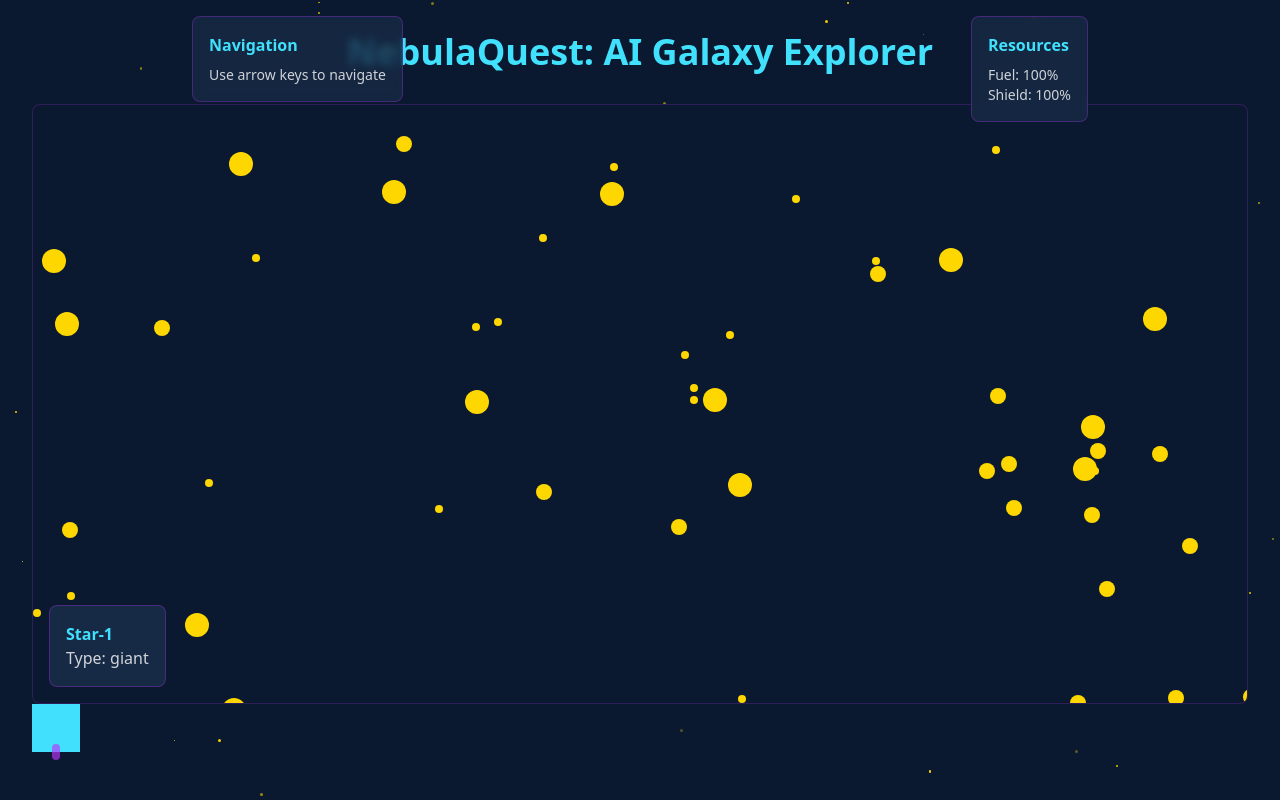
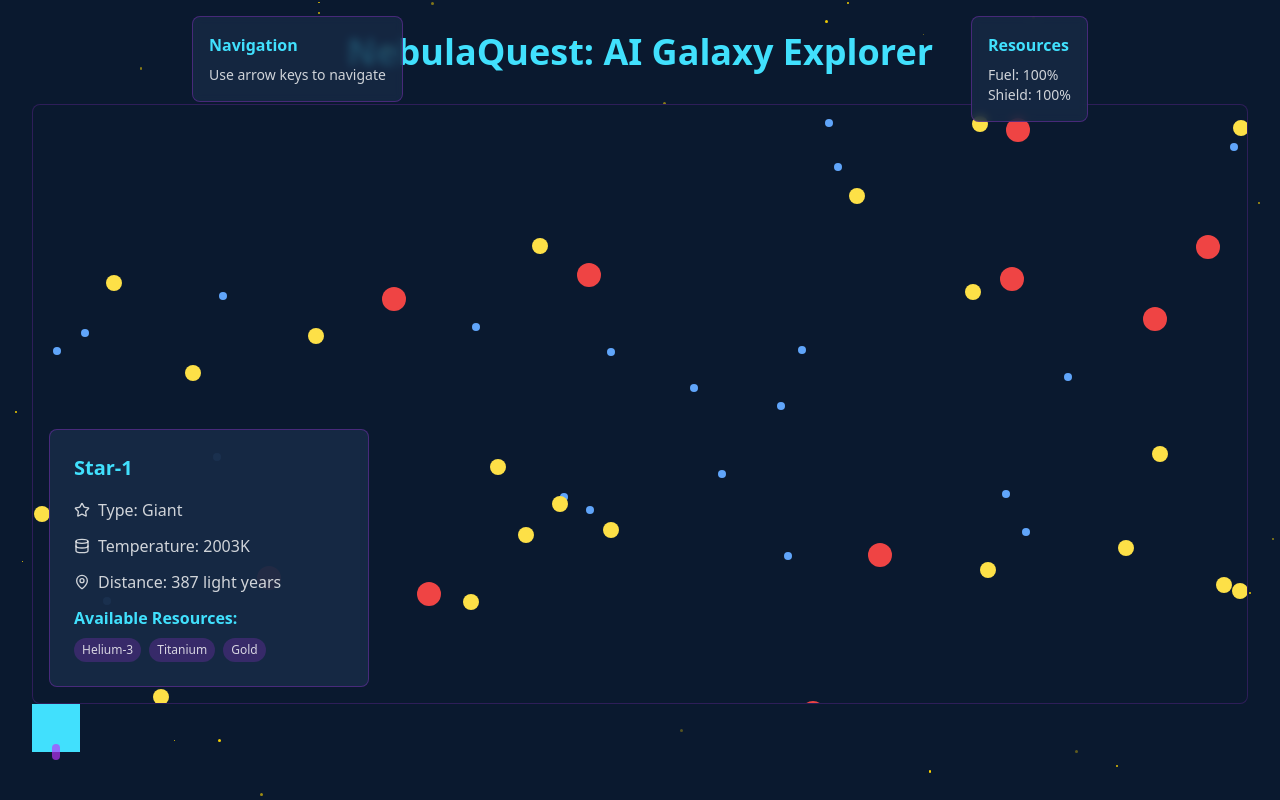
Before and after one commit to ObiwanKenobee/nebulaquest-adventure-simulator, a React (Vite) app: page / in a window 1280 px wide. Both pictures are taken after a click on the element 1155 px from the left and 318 px from the top of the page. Built offline with nearby package versions, Linux system fonts and the light colour scheme.

Commit message:
Add detailed star system info
Implement functionality to display more detailed information about star systems when users click on stars in the GalaxyMap component.
[skip gpt_engineer]

```diff
--- a/src/components/GalaxyMap.tsx
+++ b/src/components/GalaxyMap.tsx
@@ -1,5 +1,11 @@
 import React from 'react';
 import { motion } from 'framer-motion';
+import { Info, Star, Database, MapPin } from 'lucide-react';
+import {
+  HoverCard,
+  HoverCardContent,
+  HoverCardTrigger,
+} from "@/components/ui/hover-card";
 
 interface Star {
   id: number;
@@ -7,15 +13,27 @@ interface Star {
   y: number;
   name: string;
   type: 'normal' | 'giant' | 'dwarf';
+  temperature: number;
+  planets: number;
+  resources: string[];
+  distance: number;
 }
 
 const generateStars = (count: number): Star[] => {
+  const starTypes = ['normal', 'giant', 'dwarf'];
+  const possibleResources = ['Iron', 'Gold', 'Helium-3', 'Titanium', 'Dark Matter'];
+
   return Array.from({ length: count }).map((_, i) => ({
     id: i,
     x: Math.random() * 100,
     y: Math.random() * 100,
     name: `Star-${i + 1}`,
-    type: ['normal', 'giant', 'dwarf'][Math.floor(Math.random() * 3)] as Star['type'],
+    type: starTypes[Math.floor(Math.random() * 3)] as Star['type'],
+    temperature: Math.floor(Math.random() * 10000) + 2000,
+    planets: Math.floor(Math.random() * 8) + 1,
+    resources: Array.from({ length: Math.floor(Math.random() * 3) + 1 })
+      .map(() => possibleResources[Math.floor(Math.random() * possibleResources.length)]),
+    distance: Math.floor(Math.random() * 1000) + 100,
   }));
 };
 
@@ -31,26 +49,88 @@ const GalaxyMap = () => {
     }
   };
 
+  const getStarColor = (type: Star['type']) => {
+    switch (type) {
+      case 'giant': return 'bg-red-500';
+      case 'dwarf': return 'bg-blue-400';
+      default: return 'bg-yellow-300';
+    }
+  };
+
   return (
     <div className="relative w-full h-[600px] bg-space-dark rounded-lg overflow-hidden border border-space-accent1/20">
       {stars.map((star) => (
+        <HoverCard key={star.id}>
+          <HoverCardTrigger asChild>
             <motion.div
-          key={star.id}
-          className={`absolute cursor-pointer ${getStarSize(star.type)} rounded-full bg-space-star hover:scale-150 transition-transform`}
+              className={`absolute cursor-pointer ${getStarSize(star.type)} ${getStarColor(star.type)} rounded-full hover:scale-150 transition-transform`}
               style={{ left: `${star.x}%`, top: `${star.y}%` }}
               whileHover={{ scale: 1.5 }}
               onClick={() => setSelectedStar(star)}
             />
+          </HoverCardTrigger>
+          <HoverCardContent className="w-80 bg-space-darker/95 border-space-accent1/30">
+            <div className="flex justify-between space-x-4">
+              <div className="space-y-1">
+                <h4 className="text-sm font-semibold text-space-accent2">{star.name}</h4>
+                <div className="flex items-center text-xs text-white/70">
+                  <Star className="mr-1 h-3 w-3" /> {star.type.charAt(0).toUpperCase() + star.type.slice(1)} Star
+                </div>
+              </div>
+            </div>
+            <div className="mt-2 text-xs text-white/70 space-y-2">
+              <div className="flex items-center">
+                <Database className="mr-1 h-3 w-3" />
+                Temperature: {star.temperature}K
+              </div>
+              <div className="flex items-center">
+                <MapPin className="mr-1 h-3 w-3" />
+                Distance: {star.distance} light years
+              </div>
+              <div className="flex items-center">
+                <Info className="mr-1 h-3 w-3" />
+                Planets: {star.planets}
+              </div>
+            </div>
+          </HoverCardContent>
+        </HoverCard>
       ))}
 
       {selectedStar && (
-        <div
-          className="absolute bottom-4 left-4 bg-space-darker p-4 rounded-lg border border-space-accent1/30"
-          style={{ backdropFilter: 'blur(8px)' }}
+        <motion.div
+          initial={{ opacity: 0, y: 20 }}
+          animate={{ opacity: 1, y: 0 }}
+          className="absolute bottom-4 left-4 bg-space-darker/95 p-6 rounded-lg border border-space-accent1/30 w-80"
         >
-          <h3 className="text-space-accent2 font-bold">{selectedStar.name}</h3>
-          <p className="text-white/80">Type: {selectedStar.type}</p>
+          <h3 className="text-xl font-bold text-space-accent2 mb-4">{selectedStar.name}</h3>
+          <div className="space-y-3">
+            <div className="flex items-center text-white/80">
+              <Star className="mr-2 h-4 w-4" />
+              <span>Type: {selectedStar.type.charAt(0).toUpperCase() + selectedStar.type.slice(1)}</span>
             </div>
+            <div className="flex items-center text-white/80">
+              <Database className="mr-2 h-4 w-4" />
+              <span>Temperature: {selectedStar.temperature}K</span>
+            </div>
+            <div className="flex items-center text-white/80">
+              <MapPin className="mr-2 h-4 w-4" />
+              <span>Distance: {selectedStar.distance} light years</span>
+            </div>
+            <div>
+              <h4 className="text-space-accent2 font-semibold mb-2">Available Resources:</h4>
+              <div className="flex flex-wrap gap-2">
+                {selectedStar.resources.map((resource, index) => (
+                  <span
+                    key={index}
+                    className="px-2 py-1 bg-space-accent1/20 rounded-full text-xs text-white/80"
+                  >
+                    {resource}
+                  </span>
+                ))}
+              </div>
+            </div>
+          </div>
+        </motion.div>
       )}
     </div>
   );
```
Lines whose indentation alone changed are shown as unchanged.
